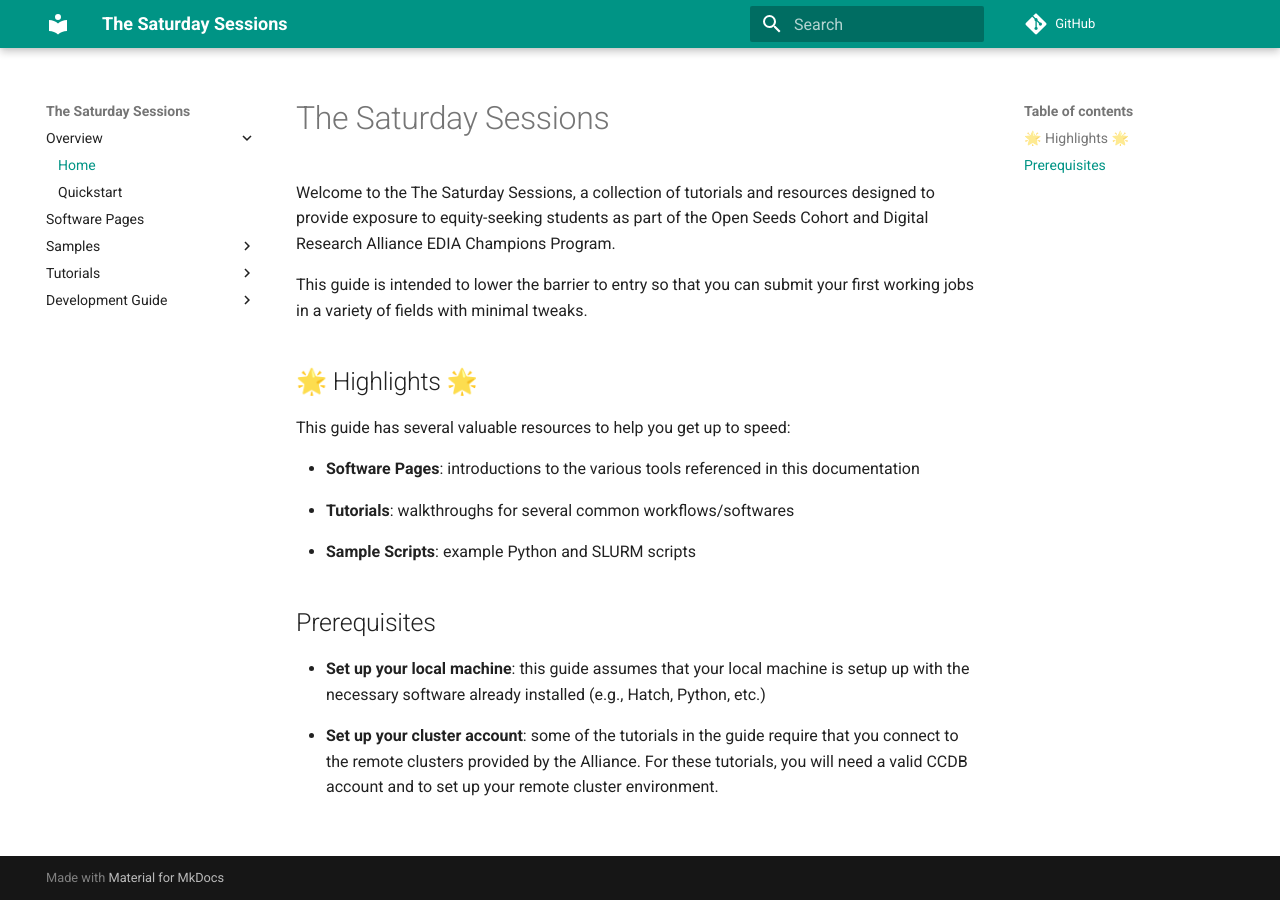
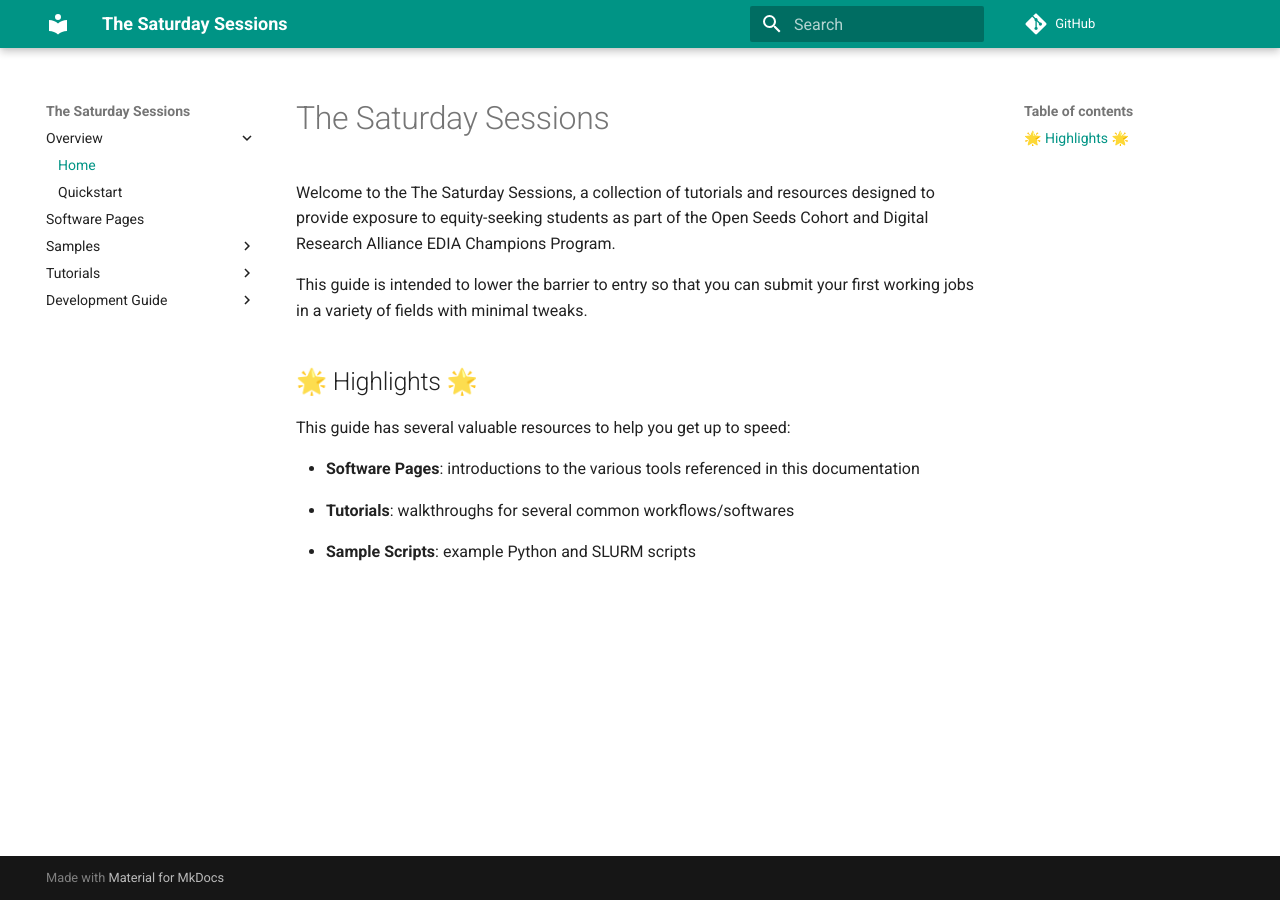
Before and after one commit to ugognw/saturdays, an MkDocs documentation site: the page built from docs/sources/index.md, in a window 1280 px wide. Built offline with MkDocs 1.6.1 and Material for MkDocs 9.7.7, drawn with Linux system fonts in a browser that asks for light colours; comment, search, counter and statistics services are not loaded.

Commit message:
Trim prerequisites on webpage
Signed-off-by: Ugochukwu Nwosu <ugn@sfu.ca>

```diff
--- a/docs/sources/index.md
+++ b/docs/sources/index.md
@@ -16,12 +16,3 @@ This guide has several valuable resources to help you get up to speed:
 - **Tutorials**: walkthroughs for several common workflows/softwares
 
 - **Sample Scripts**: example Python and SLURM scripts
-
-## Prerequisites
-
-- **Set up your local machine**: this guide assumes that your local machine
-  is setup up with the necessary software already installed (e.g., Hatch, Python, etc.)
-
-- **Set up your cluster account**: some of the tutorials in the guide
-  require that you connect to the remote clusters provided by the Alliance. For these
-  tutorials, you will need a valid CCDB account and to set up your remote cluster environment.
```
